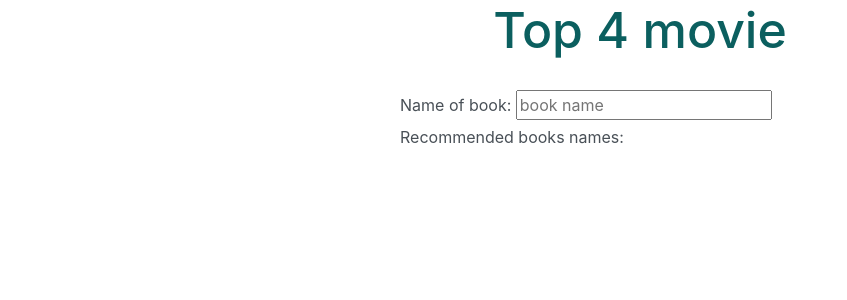
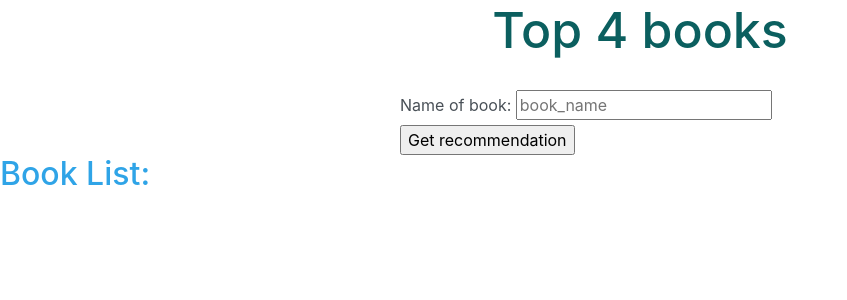
Before and after one commit to shushilshah/book_recommendation, a Flask app: page / in a window 1280 px wide. Shown: the part 72-372 px from the top of the page, without its empty margins (0-847 px from the left). Run offline with Flask 3, Linux system fonts and the light colour scheme; parts of the project's set-up code (start-up, migrations or seed data) failed here and were passed over; some libraries are stand-ins or nearby versions.

Commit message:
user interface done

```diff
--- a/templates/app.html
+++ b/templates/app.html
@@ -11,12 +11,19 @@
     <nav class="navbar" style="background-color:aquamarine;">
         <p class="navbar-brand">Book Recommendation</p>
     </nav>
-    <h1 style="font-size: 50px;text-align: center;color: rgb(11, 95, 95);">Top 4 movie</h1>
-    <form style="margin-left: 400px;margin-top: 30px;" method="GET">
+    <h1 style="font-size: 50px;text-align: center;color: rgb(11, 95, 95);">Top 4 books</h1>
+    <form style="margin-left: 400px;margin-top: 30px;" action='/recommend' method="GET">
         <label>Name of book:</label>
-        <input type="text" placeholder="book name" required></br>
-        <label>Recommended books names:</label>
+        <input type="text" id='book_title' placeholder="book_name" name="book_title" required></br>
+        <input type="submit" value="Get recommendation">
 
     </form>
+
+    <h2>Book List:</h2>
+    <ul>
+        {% for book in book_name %}
+            <li>{{ book }}</li>
+        {% endfor %}
+    </ul>
 </body>
 </html>
```
